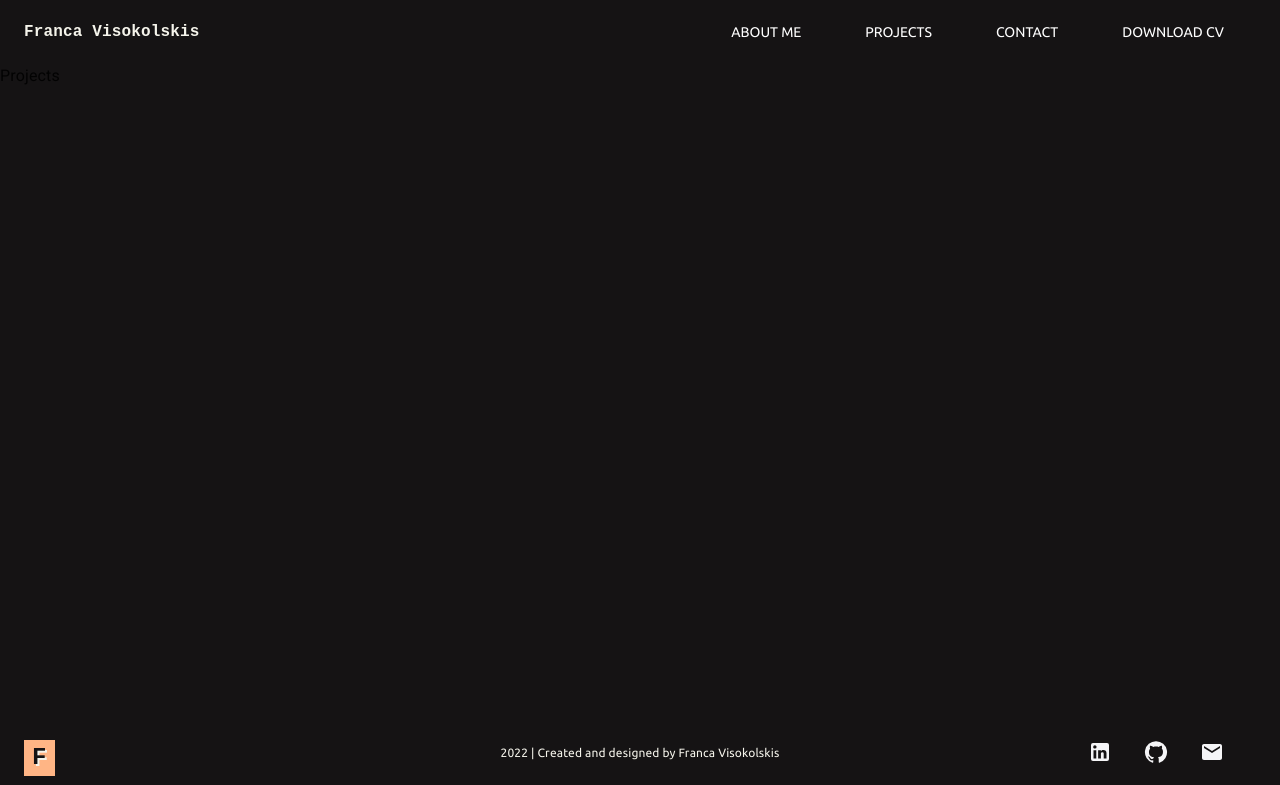
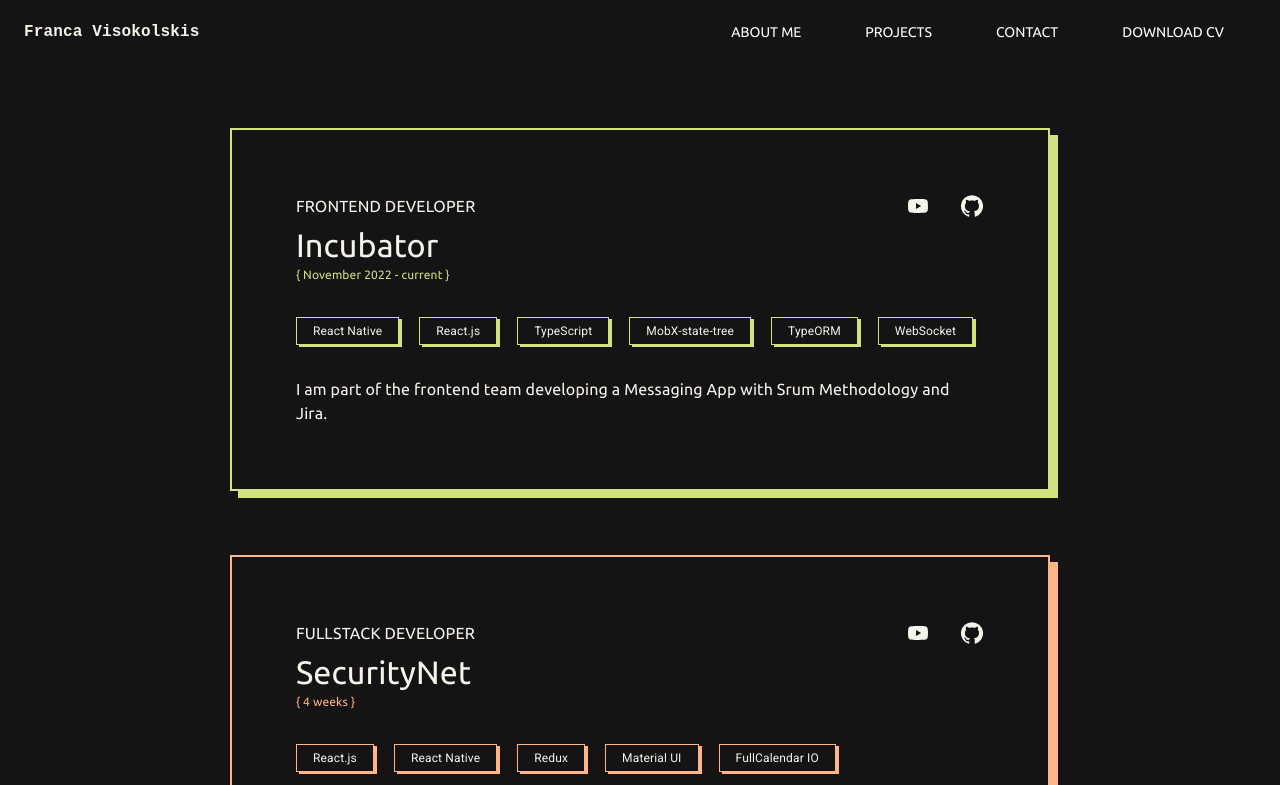
Before and after one commit to francavisok/portfolio, a React (Create React App) app: page /projects in a window 1280 px wide. Shown: the top 785 px of the page. Built offline with nearby package versions, Linux system fonts and the light colour scheme.

Commit message:
missing fiels

```diff
--- a/src/Commons/ContactForm.jsx
+++ b/src/Commons/ContactForm.jsx
@@ -99,7 +99,7 @@ const ContactForm = () => {
           label="Name"
           name="name"
           InputLabelProps={{
-            style: {color: 'black'}
+            style: { color: "black" },
           }}
         />
         <TextField
@@ -118,7 +118,7 @@ const ContactForm = () => {
           label="Email"
           name="email"
           InputLabelProps={{
-            style: {color: 'black'}
+            style: { color: "black" },
           }}
         />
         <TextField
@@ -136,7 +136,7 @@ const ContactForm = () => {
           label="Message"
           name="message"
           InputLabelProps={{
-            style: {color: 'black'}
+            style: { color: "black" },
           }}
         />
         <LoadingButton
@@ -154,8 +154,14 @@ const ContactForm = () => {
         onClose={handleClose}
         aria-labelledby="alert-dialog-title"
         aria-describedby="alert-dialog-description"
+        // PaperProps={{
+        //   style: { borderRadius: 0 }
+        // }}
+        PaperProps={{
+          style: { padding: '0.5em'  }
+        }}
       >
-        <DialogTitle id="alert-dialog-title" sx={{color: '#151314'}}>
+        <DialogTitle id="alert-dialog-title" sx={{ color: "#151314" }}>
           {"Send mail status"}
         </DialogTitle>
         <DialogContent>
@@ -164,7 +170,16 @@ const ContactForm = () => {
           </DialogContentText>
         </DialogContent>
         <DialogActions>
-          <Button onClick={handleClose} autoFocus>
+          <Button
+            onClick={handleClose}
+            autoFocus
+            sx={{
+              border: "1px solid #151314",
+              borderRadius: 0,
+              boxShadow: "3px 2px #151314",
+              ":hover": { backgroundColor: "#FFB585", transition: "0.4s" },
+            }}
+          >
             Ok
           </Button>
         </DialogActions>
--- a/src/Components/Contact.jsx
+++ b/src/Components/Contact.jsx
@@ -28,7 +28,7 @@ const Contact = () => {
         <Stack
           direction={isNotSmallerScreen ? "row" : "column"}
           width={isNotSmallerScreen ? "65%" : "90%"}
-          maxWidth='820px'
+          maxWidth="820px"
           height={isNotSmallerScreen ? "90%" : "auto"}
           sx={{
             backgroundColor: "#f5f5f7",
@@ -61,10 +61,10 @@ const Contact = () => {
             </Typography>
             {isNotSmallerScreen && (
               <>
-                <Typography sx={{ fontSize: "0.90rem" }}>
+                <Typography sx={{ fontSize: "0.90rem", color: "#151314" }}>
                   I'm happy to answer any questions you may have...
                 </Typography>
-                <Typography sx={{ fontSize: "0.90rem" }}>
+                <Typography sx={{ fontSize: "0.90rem", color: "#151314" }}>
                   You can also find me in LinkedIn
                 </Typography>
                 <Box
@@ -80,7 +80,7 @@ const Contact = () => {
                     }}
                   />
                 </Box>
-                <Typography sx={{ fontSize: "0.90rem" }}>
+                <Typography sx={{ fontSize: "0.90rem", color: "#151314" }}>
                   Or check my work in GitHub
                 </Typography>
                 <Box
--- a/src/Components/Home.jsx
+++ b/src/Components/Home.jsx
@@ -28,10 +28,6 @@ const Home = () => {
         alignItems: "center",
         justifyContent: "center",
         width: "100%",
-        //background: "linear-gradient(45deg, #4C212A, #ACF39D, #EABDA8, #ACF39D)",
-        //background: "linear-gradient(45deg, #4C212A, #ACF39D, #24d292)",
-        //background: "linear-gradient(45deg,#d558c8, #24d292)",
-        //background: "linear-gradient(45deg, #4C212A, #8A817C, #ACF39D)",
         background: "linear-gradient(45deg, #D0E37F, #FFB585)",
 
         backgroundSize: "400%",
--- a/src/Components/Projects.jsx
+++ b/src/Components/Projects.jsx
@@ -1,9 +1,266 @@
-import React from 'react'
+import React, { useState, useEffect } from "react";
+import { Box } from "@mui/system";
+import { Typography } from "@mui/material";
+import useMediaQuery from "@mui/material/useMediaQuery";
+import Fade from "@mui/material/Fade";
+import GitHubIcon from "@mui/icons-material/GitHub";
+import YouTubeIcon from "@mui/icons-material/YouTube";
+
+const TECHNOLOGIES = {
+  REACT: "React.js",
+  REACTNATIVE: "React Native",
+  REDUX: "Redux",
+  SASS: "Sass",
+  MATERIAL: "Material UI",
+  CHAKRA: "Chakra UI",
+  EXPRESS: "Express",
+  POSTGRESQL: "PostgreSQL",
+  SEQUELIZE: "Sequelize",
+  CALENDAR: "FullCalendar IO",
+  NODEMAILER: "Nodemailer",
+  FORM: "React-Hook-Form",
+  MAP: "Leaflet",
+  MOBX: "MobX-state-tree",
+  TYPESCRIPT: 'TypeScript',
+  TYPEORM: 'TypeORM',
+  WEBSOCKET: 'WebSocket',
+  JIRA: 'Jira'
+};
+
+const projects = [
+  {
+    id: 0,
+    github: '',
+    youtube: '',
+    role: "FrontEnd Developer",
+    title: "Incubator",
+    duaration: "{ November 2022 - current }",
+    technologies: [
+      TECHNOLOGIES.REACTNATIVE,
+      TECHNOLOGIES.REACT,
+      TECHNOLOGIES.TYPESCRIPT,
+      TECHNOLOGIES.MOBX,
+      TECHNOLOGIES.TYPEORM,
+      TECHNOLOGIES.WEBSOCKET,
+    ],
+    description: `I am part of the frontend team developing a Messaging App with Srum Methodology and Jira.`,
+    imagePath: "somepath.img",
+    color: "#D0E37F",
+  },
+  {
+    id: 1,
+    github: 'https://github.com/francavisok/SecurityNet-front',
+    youtube: '',
+    role: "FullStack Developer",
+    title: "SecurityNet",
+    duaration: "{ 4 weeks }",
+    technologies: [
+      TECHNOLOGIES.REACT,
+      TECHNOLOGIES.REACTNATIVE,
+      TECHNOLOGIES.REDUX,
+      TECHNOLOGIES.MATERIAL,
+      TECHNOLOGIES.CALENDAR,
+      TECHNOLOGIES.FORM,
+      TECHNOLOGIES.MAP,
+      TECHNOLOGIES.EXPRESS,
+      TECHNOLOGIES.POSTGRESQL,
+      TECHNOLOGIES.SEQUELIZE,
+      TECHNOLOGIES.NODEMAILER,
+    ],
+    description: `Security Guard Administration web, IOS and Android Geolocation Mobile App that corroborates guards presence at work. Five people Team Work with Scrum Methodology and Trello.
+
+    Features included:
+    · Cookie based auth (web app , JWT).
+    · Async-local-storage based auth (mobile app).
+    · Forgot password (NodeMailer and JWT).
+    · CRUD for admins, guards, clients.
+    · FullCalendar assing-edit-delete events.
+    · Geolocation filters.
+    · Maps (leaflet).
+    · Contact form (EmailJS).
+    · Offline mode available in mobile app.`,
+    imagePath: "somepath.img",
+    color: "#FFB585",
+  },
+  {
+    id: 2,
+    github: 'https://github.com/francavisok/vbook',
+    youtube: '',
+    role: "FrontEnd Developer",
+    title: "VBook",
+    duaration: "{ 2 weeks }",
+    technologies: [
+      TECHNOLOGIES.REACT,
+      TECHNOLOGIES.REDUX,
+      TECHNOLOGIES.CHAKRA,
+      TECHNOLOGIES.FORM,
+      TECHNOLOGIES.EXPRESS,
+      TECHNOLOGIES.POSTGRESQL,
+      TECHNOLOGIES.SEQUELIZE,
+      TECHNOLOGIES.NODEMAILER,
+    ],
+    description: `Virtual book ecommerce web application. Five people Team Work with Scrum Methodology and Trello.
+
+      Features included:
+      · Encrypted password (Bcrypt).
+      · Cookie based authentication (JWT).
+      · Login with Google, Facebook and Github.
+      · Search input.
+      · Filters by category.
+      · Favorites.
+      · Shopping cart.
+      · Reviews left by customers.
+      · Five star rating.
+      · Purchase history.
+      · Mail sale confirmation (Nodemailer).`,
+    imagePath: "somepath.img",
+    color: "#D0E37F",
+  },
+  {
+    id: 3,
+    github: 'https://github.com/francavisok/TMDB',
+    youtube: '',
+    role: "FullStack Developer",
+    title: "TMDB",
+    duaration: "{ 1 week }",
+    technologies: [
+      TECHNOLOGIES.REACT,
+      TECHNOLOGIES.REDUX,
+      TECHNOLOGIES.SASS,
+      TECHNOLOGIES.EXPRESS,
+      TECHNOLOGIES.POSTGRESQL,
+      TECHNOLOGIES.SEQUELIZE,
+    ],
+    description: `Movie and Tv show catalogue web application consuming TMDB's API. Solo project done with Trello.
+
+      Features included:
+      · Cookie based authentication (JWT).
+      · Search input.
+      · Filters
+      · Favorites
+      · Exploring other user profiles.`,
+    imagePath: "somepath.img",
+    color: "#FFB585",
+  },
+];
 
 const Projects = () => {
+  const isNotSmallerScreen = useMediaQuery("(min-width:600px)");
+
+  const [checked, setChecked] = useState(false);
+
+  useEffect(() => {
+    setChecked(true);
+  }, []);
+
   return (
-    <div>Projects</div>
-  )
-}
+    <Fade in={checked} timeout={{ enter: 1000, exit: 250 }}>
+      <Box
+        sx={{
+          padding: 4,
+          paddingY: 8,
+          display: "flex",
+          flexDirection: "column",
+          rowGap: 8,
+          alignItems: "center",
+          width: "100%",
+        }}
+      >
+        {projects.map((project) => (
+          <Box
+            padding={isNotSmallerScreen ? 8 : 4}
+            sx={{
+              maxWidth: "820px",
+              border: `2px solid ${project.color}`,
+              boxShadow: `8px 7px ${project.color}`,
+            }}
+          >
+            <Box key={project.id}>
+              <Box sx={{ display: "flex", justifyContent: "space-between" }}>
+                <Typography sx={{ textTransform: "uppercase" }}>
+                  {project.role}
+                </Typography>
+                <Box sx={{display: 'flex', columnGap: '30px'}}>
+                  <Box
+                    component="a"
+                    href={project.youtube}
+                    target="_blank"
+                    sx={{ textDecoration: "none" }}
+                  >
+                    <YouTubeIcon
+                      sx={{
+                        color: "#F5F4EB",
+                        ":hover": {
+                          color: `${project.color}`,
+                          transition: "0.4s",
+                        },
+                      }}
+                    />
+                  </Box>
+                  <Box
+                    component="a"
+                    href={project.github}
+                    target="_blank"
+                    sx={{ textDecoration: "none" }}
+                  >
+                    <GitHubIcon
+                      sx={{
+                        color: "#F5F4EB",
+                        ":hover": {
+                          color: `${project.color}`,
+                          transition: "0.4s",
+                        },
+                      }}
+                    />
+                  </Box>
+                </Box>
+              </Box>
+              <Typography variant="h4">{project.title}</Typography>
 
-export default Projects
+              <Typography
+                variant="caption"
+                color={project.color}
+                display="block"
+              >
+                {project.duaration}
+              </Typography>
+
+              <Box
+                sx={{
+                  display: "flex",
+                  width: "100%",
+                  columnGap: "20px",
+                  rowGap: "15px",
+                  flexWrap: "wrap",
+                  paddingY: 4,
+                }}
+              >
+                {project.technologies.map((tech, i) => (
+                  <Box
+                    key={i}
+                    sx={{
+                      fontSize: "0.75em",
+                      color: "#F5F4EB",
+                      paddingX: 2,
+                      paddingY: 0.5,
+                      border: `1px solid ${project.color}`,
+                      boxShadow: `3px 2px ${project.color}`,
+                    }}
+                  >
+                    {tech}
+                  </Box>
+                ))}
+              </Box>
+
+              <Typography sx={{ whiteSpace: "pre-line" }}>
+                {project.description}
+              </Typography>
+            </Box>
+          </Box>
+        ))}
+      </Box>
+    </Fade>
+  );
+};
+
+export default Projects;
--- a/src/index.js
+++ b/src/index.js
@@ -24,8 +24,16 @@ let theme = createTheme({
     allVariants: {
       color:  '#F5F4EB',
     },
-
   },
+  components: {
+    MuiPaper: {
+      styleOverrides: {
+        root: {
+          borderRadius: 0,
+        }
+      }
+    }
+  }
 
 });
 
```
Also changed, not shown: src/Components/Navbar.jsx (+11 -1 lines).
